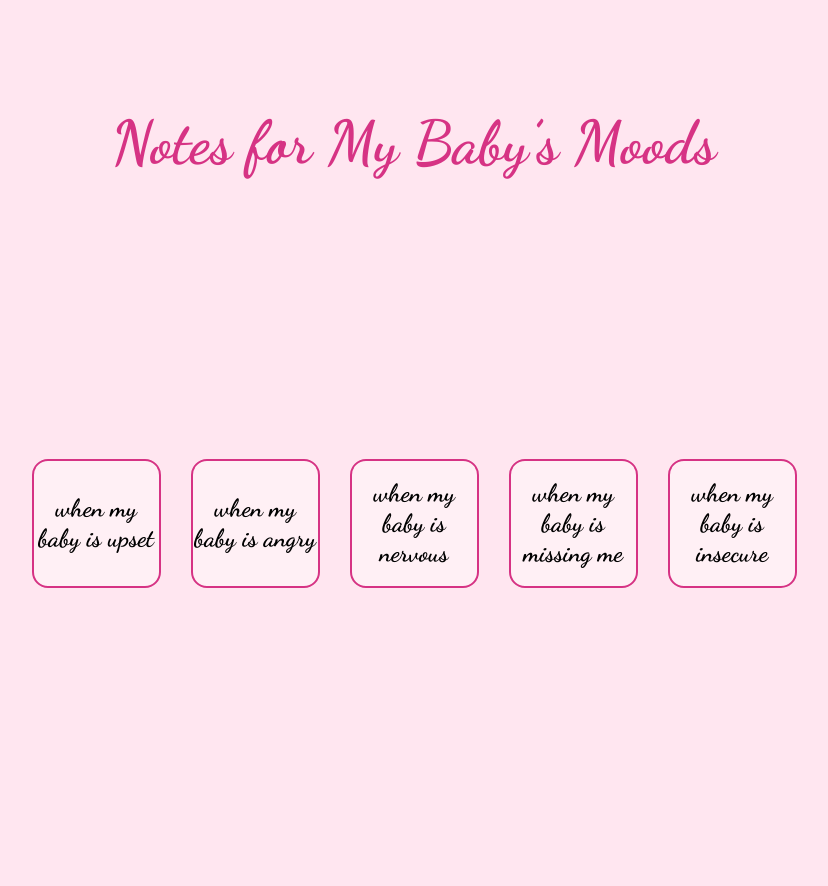
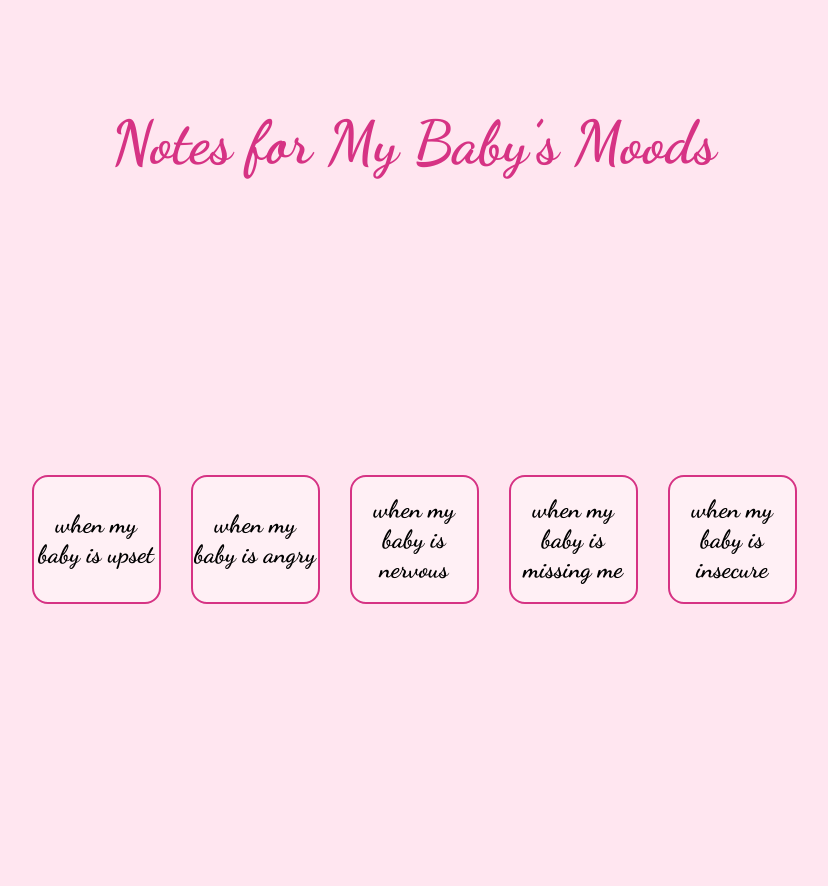
Before and after one commit to KewlShrezhth/notes-for-emtions, a Flask app: page / in a window 1280 px wide. Shown: the part 41-927 px from the top of the page, without its empty margins (226-1054 px from the left). Run offline with Flask 3, Linux system fonts and the light colour scheme.

Commit message:
Update index.html

```diff
--- a/templates/index.html
+++ b/templates/index.html
@@ -39,7 +39,7 @@
       margin: -200px auto 0 auto;
     justify-content: center;
     align-items: center;
-    padding-top: 20vmin;
+    padding-top: 24vmin;
   }
   .regions {
     display: flex;
```
